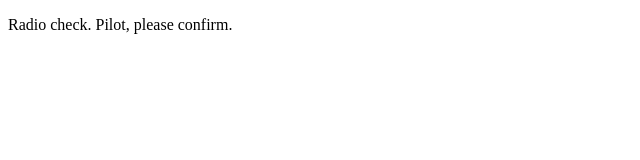
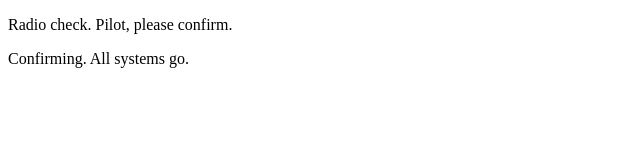
Before and after one commit to firetending/communication-log, a plain HTML site: page index.html in a window 1280 px wide. Shown: the whole page, without its empty margins (0-640 px from the left). Drawn offline with Linux system fonts and the light colour scheme.

Commit message:
first message

```diff
--- a/index.html
+++ b/index.html
@@ -2,5 +2,6 @@
 <html>
    <body>
       <p>Radio check. Pilot, please confirm.</p>
+      <p>Confirming. All systems go.</p>
    </body>
 </html>
```
